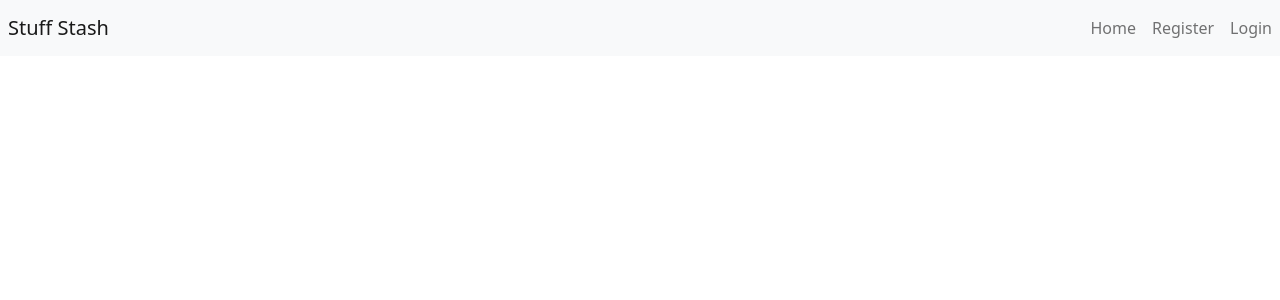
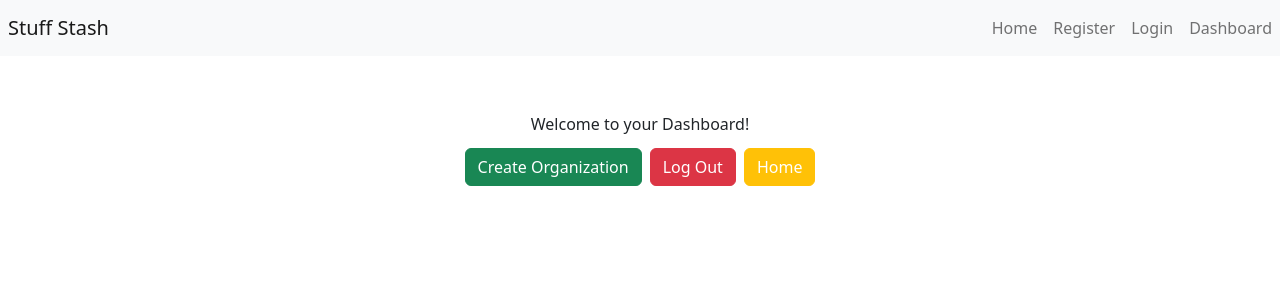
Before and after one commit to CrazyJokes-dev/StuffStash, a React (Create React App) app in the folder Stuff-Stash/client/: page /dashboard in a window 1280 px wide. Shown: the top 300 px of the page. Built offline with nearby package versions, Linux system fonts and the light colour scheme.

Commit message:
Style: Added Dashboard * added a dashboard/ dummy home page that lets you "log-out" * place holder for now until home page is actually set up

```diff
--- a/Stuff-Stash/client/src/App.js
+++ b/Stuff-Stash/client/src/App.js
@@ -6,7 +6,7 @@
 import Navbar from "./components/common/navbar";
 import { BrowserRouter as Redirect, Route, Switch } from "react-router-dom";
 import welcome from "./components/welcome";
-import LoginUser from "./components/blah";
+import Dashboard from "./components/dashboard";
 import UserLogin from "./Pages/login";
 import React from "react";
 
@@ -19,6 +19,7 @@ function App() {
         <Switch>
           <Route path="/" exact component={welcome} />
           <Route path="/login" exact component={UserLogin} />
+          <Route path="/dashboard" exact component={Dashboard} />
           <Redirect from="*" to="/" />
         </Switch>
       </div>
--- a/Stuff-Stash/client/src/components/common/navbar.jsx
+++ b/Stuff-Stash/client/src/components/common/navbar.jsx
@@ -39,6 +39,11 @@ const Navbar = () => {
                 Login
               </Link>
             </li>
+            <li className="nav-item active">
+              <Link to="/dashboard" className="nav-link">
+                Dashboard
+              </Link>
+            </li>
           </ul>
         </div>
       </nav>
--- /dev/null
+++ b/Stuff-Stash/client/src/components/dashboard.jsx
@@ -0,0 +1,38 @@
+import React, { Component } from "react";
+import { Link } from "react-router-dom";
+
+const linkStyle = {
+  textDecoration: "none",
+  color: "white",
+};
+
+class Dashboard extends Component {
+  state = {};
+  render() {
+    return (
+      <div className="container-fluid p-5">
+        <div className="row text-center">
+          <header className="p-2">Welcome to your Dashboard!</header>
+          <div className="col">{/** EMPTY SPACING COLUMN */}</div>
+          <div className="col">
+            {/** CONTENT */}
+            <button type="button" className="btn btn-success m-1">
+              Create Organization
+            </button>
+            <button type="button" className="btn btn-danger m-1">
+              Log Out
+            </button>
+            <div className="btn btn-warning m-1">
+              <Link to="/" exact style={linkStyle}>
+                Home
+              </Link>
+            </div>
+          </div>
+          <div className="col">{/** EMPTY SPACING COLUMN */}</div>
+        </div>
+      </div>
+    );
+  }
+}
+
+export default Dashboard;
--- a/Stuff-Stash/client/src/components/welcome.jsx
+++ b/Stuff-Stash/client/src/components/welcome.jsx
@@ -2,18 +2,36 @@ import React from "react";
 import "./styles/welcome.css";
 import "./styles/bg.css";
 
+//Styles
+const textStyle = {
+  color: "white",
+};
+
+const boxShadow = {
+  backgroundColor: "rgba(0, 0, 0, 0.3)",
+  boxShadow: "5px 5px 50px 5px rgba(0, 0, 0, 0.4)",
+  borderRadius: "10px",
+};
+
+//Placeholder text -- remove later
+const text =
+  "Lorem ipsum dolor sit amet, consectetur adipiscing elit, sed do eiusmod tempor incididunt ut labore et dolore magna aliqua. Ut enim ad minim veniam, quis nostrud exercitation ullamco laboris nisi ut aliquip ex ea commodo consequat. Duis aute irure dolor in reprehenderit in voluptate velit esse cillum dolore eu fugiat nulla pariatur. Excepteur sint occaecat cupidatat non proident, sunt in culpa qui officia deserunt mollit anim id est laborum.";
+
 const welcome = () => {
   return (
     <React.Fragment>
-      <div className="bg fill d-flex align-items-center justify-content-center area">
-        <div className="row">
+      <div className="bg fill d-flex align-items-center justify-content-center area p-5">
+        <div className="row p-5" style={boxShadow}>
           <div className="col d-flex align-items-center text-center justify-content-center">
             <div className="jumbotron">
               <h1 className="display-1">Welcome to Stuff Stash</h1>
               <p className="lead">The all in one Asset Manager</p>
             </div>
           </div>
-          <div className="col m-5"></div>
+          <div className="col m-5 text-center" style={textStyle}>
+            Detailed description goes here <br />
+            {text}
+          </div>
         </div>
       </div>
     </React.Fragment>
```
